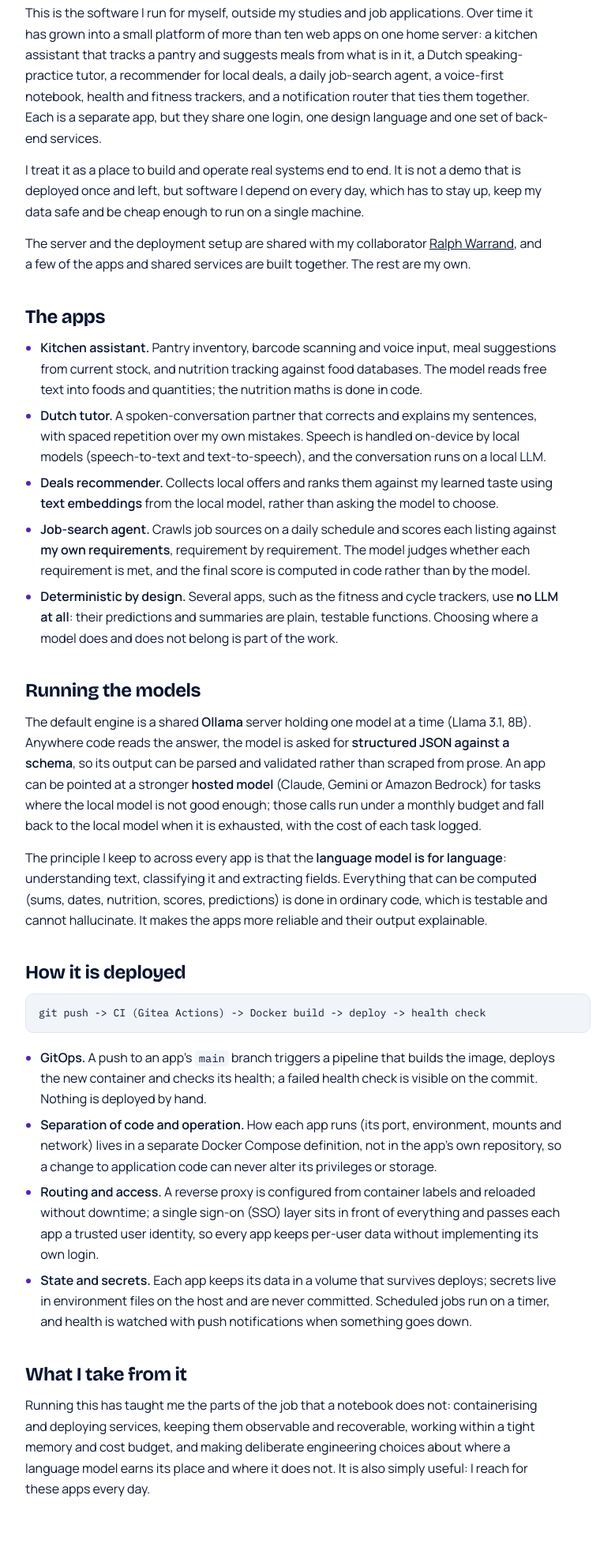
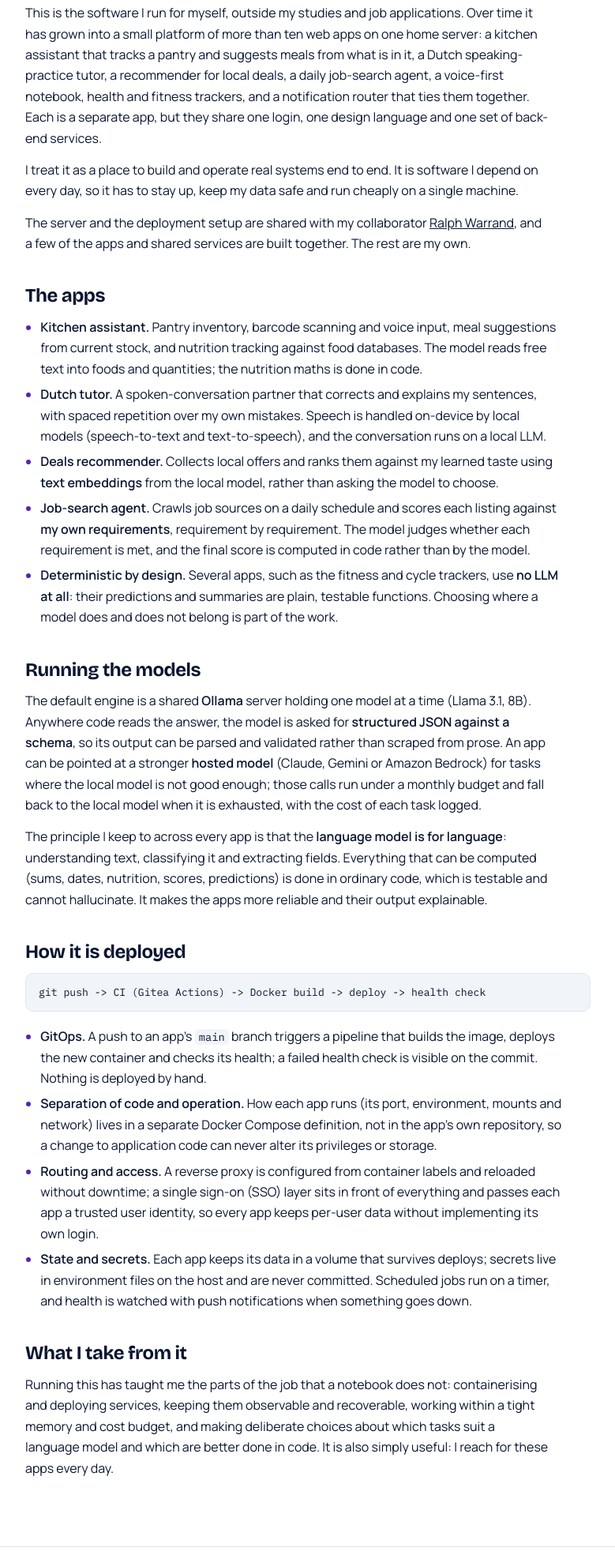
Before and after one commit to Shreya-Sebastian/Shreya-Sebastian.github.io, a plain HTML site: page projects/homelab/index.html in a window 1280 px wide. Shown: the part 1351-3320 px from the top of the page at 79% size, without its empty margins (92-871 px from the left). Drawn offline with nearby package versions, Linux system fonts and the light colour scheme.

Commit message:
Plain down two phrasings on the app platform page
Replace two slightly rhetorical sentences with plainer wording.

```diff
--- a/projects/homelab/index.html
+++ b/projects/homelab/index.html
@@ -53,7 +53,7 @@
 
 <h2>Overview</h2>
 <p>This is the software I run for myself, outside my studies and job applications. Over time it has grown into a small platform of more than ten web apps on one home server: a kitchen assistant that tracks a pantry and suggests meals from what is in it, a Dutch speaking-practice tutor, a recommender for local deals, a daily job-search agent, a voice-first notebook, health and fitness trackers, and a notification router that ties them together. Each is a separate app, but they share one login, one design language and one set of back-end services.</p>
-<p>I treat it as a place to build and operate real systems end to end. It is not a demo that is deployed once and left, but software I depend on every day, which has to stay up, keep my data safe and be cheap enough to run on a single machine.</p>
+<p>I treat it as a place to build and operate real systems end to end. It is software I depend on every day, so it has to stay up, keep my data safe and run cheaply on a single machine.</p>
 <p>The server and the deployment setup are shared with my collaborator <a href="https://github.com/giralfe">Ralph Warrand</a>, and a few of the apps and shared services are built together. The rest are my own.</p>
 
 <h2>The apps</h2>
@@ -79,7 +79,7 @@
 </ul>
 
 <h2>What I take from it</h2>
-<p>Running this has taught me the parts of the job that a notebook does not: containerising and deploying services, keeping them observable and recoverable, working within a tight memory and cost budget, and making deliberate engineering choices about where a language model earns its place and where it does not. It is also simply useful: I reach for these apps every day.</p>
+<p>Running this has taught me the parts of the job that a notebook does not: containerising and deploying services, keeping them observable and recoverable, working within a tight memory and cost budget, and making deliberate choices about which tasks suit a language model and which are better done in code. It is also simply useful: I reach for these apps every day.</p>
 
   </article>
   <aside class="p-side">
```
